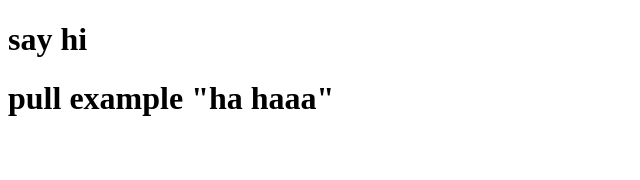
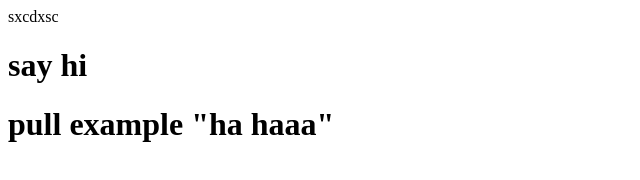
Before and after one commit to ashu-dev-ops/git, a plain HTML site: page index.html in a window 1280 px wide. Shown: the whole page, without its empty margins (0-640 px from the left). Drawn offline with Linux system fonts and the light colour scheme.

Commit message:
Update index.html

```diff
--- a/index.html
+++ b/index.html
@@ -6,7 +6,7 @@
     <meta name="viewport" content="width=device-width, initial-scale=1.0">
     <title>Document</title>
 </head>
-<body>
+<body>sxcdxsc
     <h1>say hi</h1>
     <h1>pull example "ha haaa"</h1>
 </body>
```
